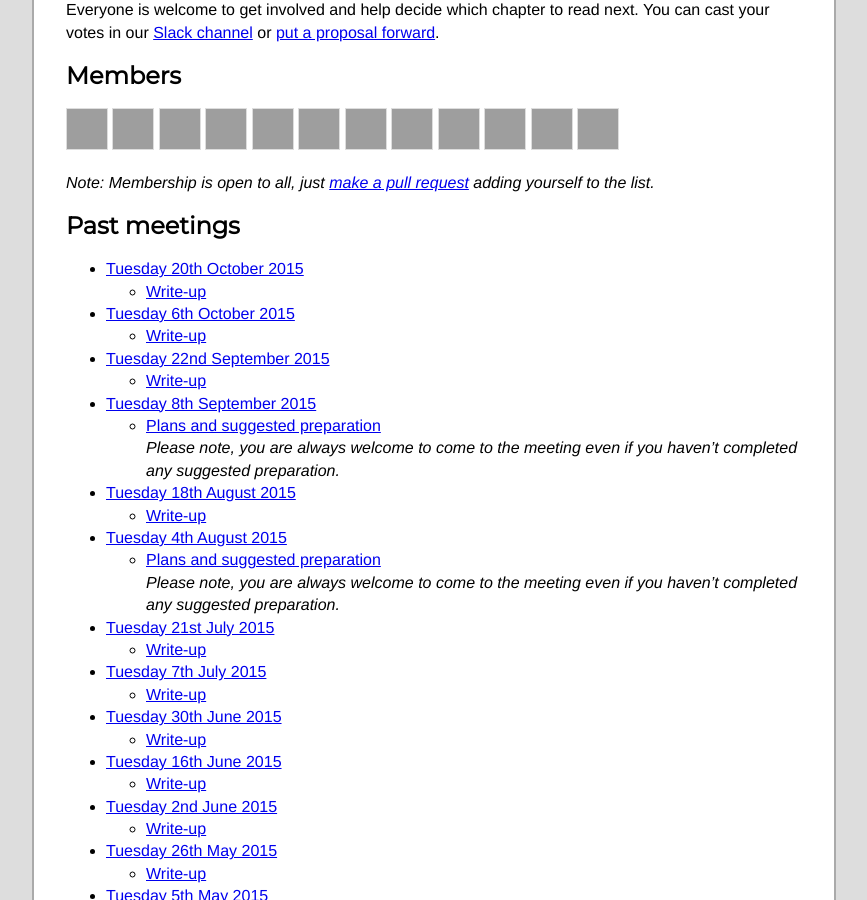
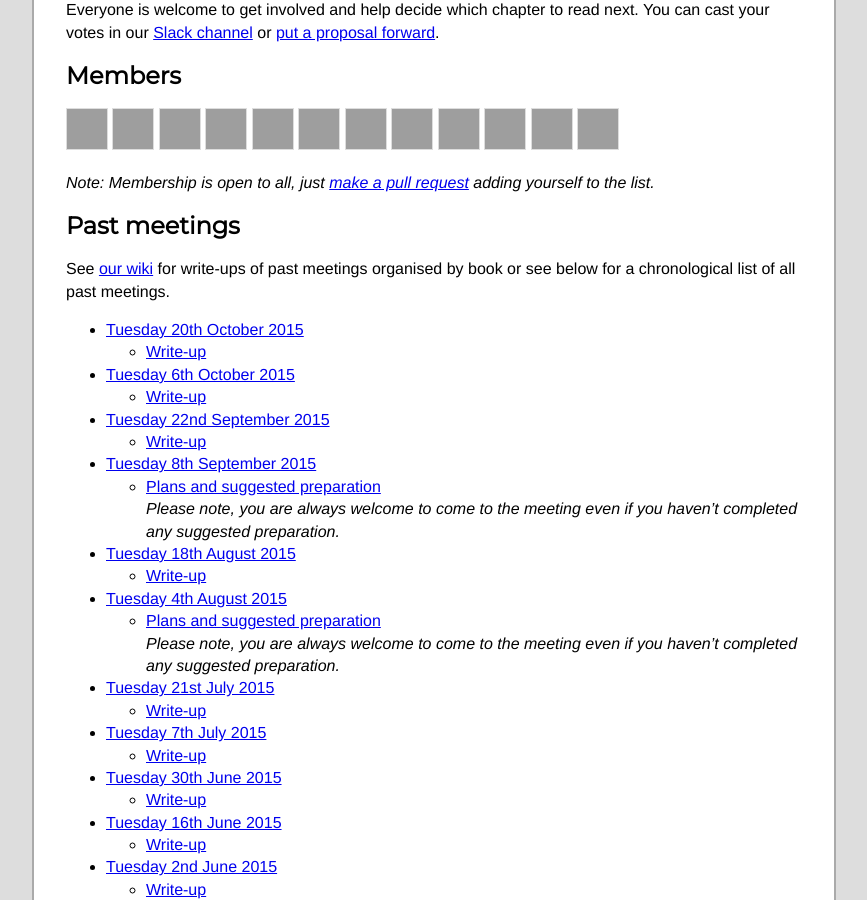
Before and after one commit to computationclub/computationclub.github.io, a Jekyll site: the page built from index.html, in a window 1280 px wide and 900 px high, scrolled down 500 px, cut to the strip 0-900 px from the top of the window. Shown: the whole strip, without its empty margins (206-1073 px from the left). Built offline with Jekyll 4.4.1, drawn with Linux system fonts in a browser that asks for light colours; some web fonts are replaced; grey boxes are pictures that could not be loaded.

Commit message:
Link to the wiki for write-ups organised by book

```diff
--- a/index.html
+++ b/index.html
@@ -15,7 +15,6 @@ layout: default
     <li>Writing code (perhaps of a different sort than we&rsquo;d do for &ldquo;work&rdquo;)</li>
     <li>Hanging out with other inquisitive people</li>
   </ul>
-
 </section>
 
 <section id="future-meetings">
@@ -37,11 +36,11 @@ layout: default
   </ul>
 
   <p>
-  Everyone is welcome to get involved and help decide which chapter to read
-  next. You can cast your votes in our
-  <a href="http://computationclub-slack.herokuapp.com/">Slack channel</a>
-  or
-  <a href="https://github.com/computationclub/computationclub.github.io/wiki/Call-For-Proposals">put a proposal forward</a>.
+    Everyone is welcome to get involved and help decide which chapter to read
+    next. You can cast your votes in our
+    <a href="http://computationclub-slack.herokuapp.com/">Slack channel</a>
+    or
+    <a href="https://github.com/computationclub/computationclub.github.io/wiki/Call-For-Proposals">put a proposal forward</a>.
   </p>
 </section>
 
@@ -65,6 +64,8 @@ adding yourself to the list.</em></p>
 
 <section id="past-meetings">
   <h2>Past meetings</h2>
+
+  <p>See <a href="https://github.com/computationclub/computationclub.github.io/wiki">our wiki</a> for write-ups of past meetings organised by book or see below for a chronological list of all past meetings.</p>
 
   <ul>
   {% for meeting in meetings reversed %}
```
